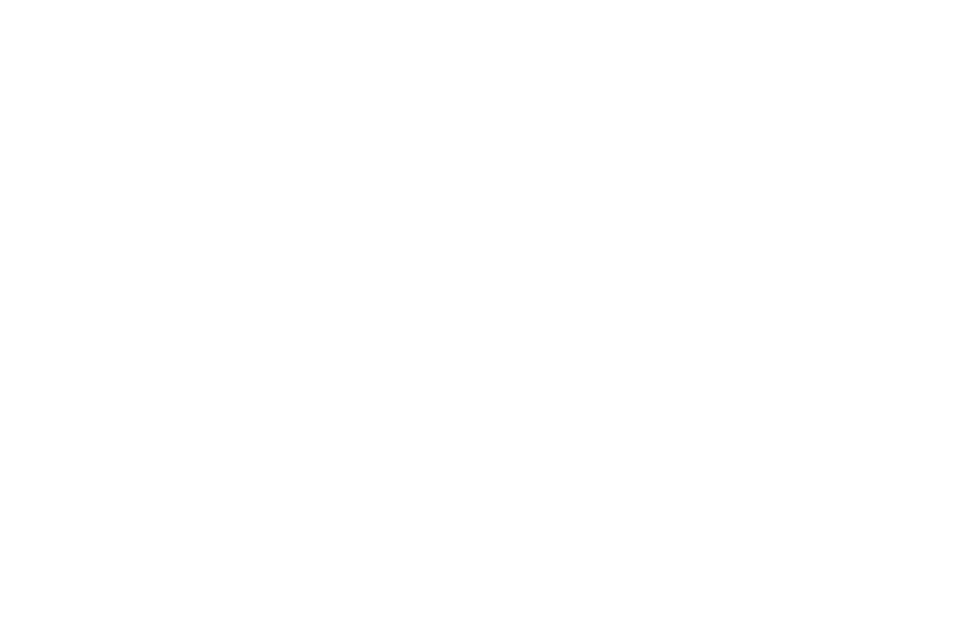
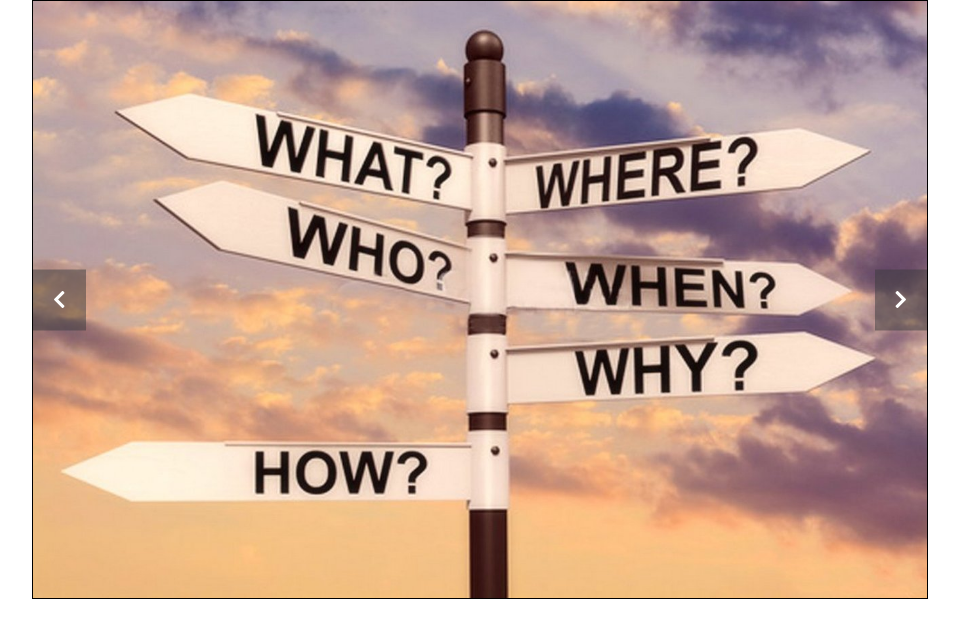
Before and after one commit to Frari/js-slider, a plain HTML site: page index.html in a window 1280 px wide. Shown: the whole page, without its empty margins (160-1119 px from the left). Drawn offline with nearby package versions, Linux system fonts and the light colour scheme.

Commit message:
slider senza pallini

```diff
--- a/index.html
+++ b/index.html
@@ -8,6 +8,20 @@
     <script src="https://ajax.googleapis.com/ajax/libs/jquery/3.4.0/jquery.min.js"></script>
   </head>
   <body>
+    <div class="container">
+      <div class="foto">
+        <div class="prev">
+          <i class="fas fa-chevron-left"></i>
+        </div>
+        <img src="img/foto1.jpg" class="visibile" alt="">
+        <img src="img/foto2.jpg" alt="">
+        <img src="img/foto3.jpg" alt="">
+        <img src="img/foto4.jpg" alt="">
+        <div class="next">
+          <i class="fas fa-chevron-right"></i>
+        </div>
+      </div>
+    </div>
     <script src="main.js" charset="utf-8"></script>
   </body>
 </html>
--- a/main.js
+++ b/main.js
@@ -0,0 +1,23 @@
+$('.next').click(function(){
+  var img_corrente = $('.visibile');
+  img_corrente.removeClass('visibile');
+  var prox_img = img_corrente.next('img');
+
+  if(prox_img.length != 0){
+    prox_img.addClass('visibile');
+  }else{
+    $('.foto img').first().addClass('visibile');
+  }
+});
+
+$('.prev').click(function(){
+  var img_corrente = $('.visibile');
+  img_corrente.removeClass('visibile');
+  var prev_img = img_corrente.prev('img');
+
+  if(prev_img.length != 0){
+    prev_img.addClass('visibile');
+  }else{
+    $('.foto img').last().addClass('visibile');
+  }
+});
--- a/style.css
+++ b/style.css
@@ -0,0 +1,33 @@
+*{
+  padding: 0;
+  margin: 0;
+  border: 0;
+  box-sizing: border-box;
+}
+.container{
+  width: 70%;
+  margin: 0 auto;
+  border: 1px solid black;
+  position: relative;
+}
+.container img{
+  width: 100%;
+  display: none;
+}
+.prev, .next{
+  position: absolute;
+  top: 50%;
+  transform: translateY(-50%);
+  padding: 20px;
+  background-color: rgb(58, 59, 61, 0.5);
+}
+.next{
+  right: 0;
+}
+i{
+  font-size: 20px;
+  color: white;
+}
+img.visibile{
+  display:block;
+}
```
Also changed, not shown: img/foto1.jpg (added), img/foto2.jpg (added), img/foto3.jpg (added), img/foto4.jpg (added).
